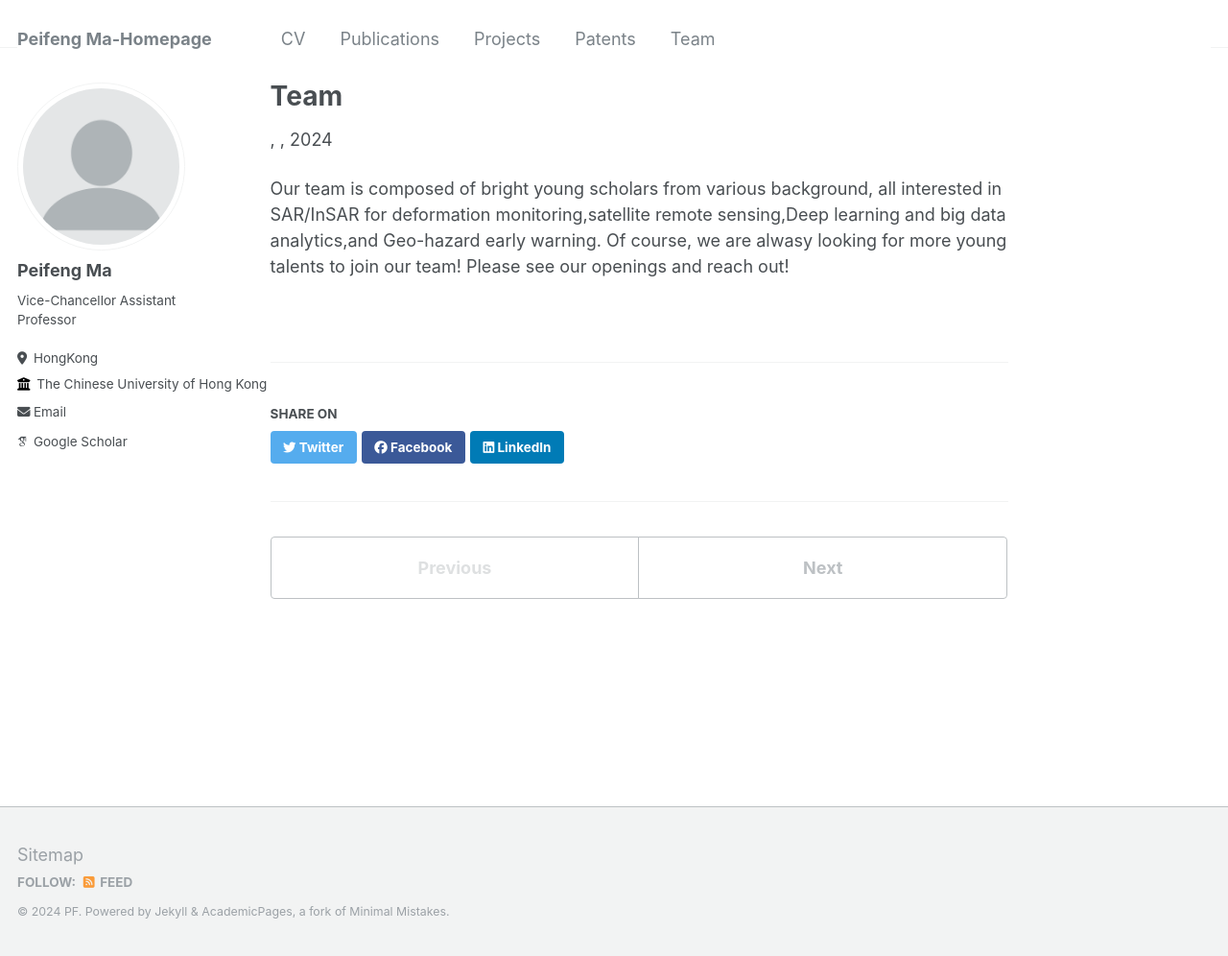
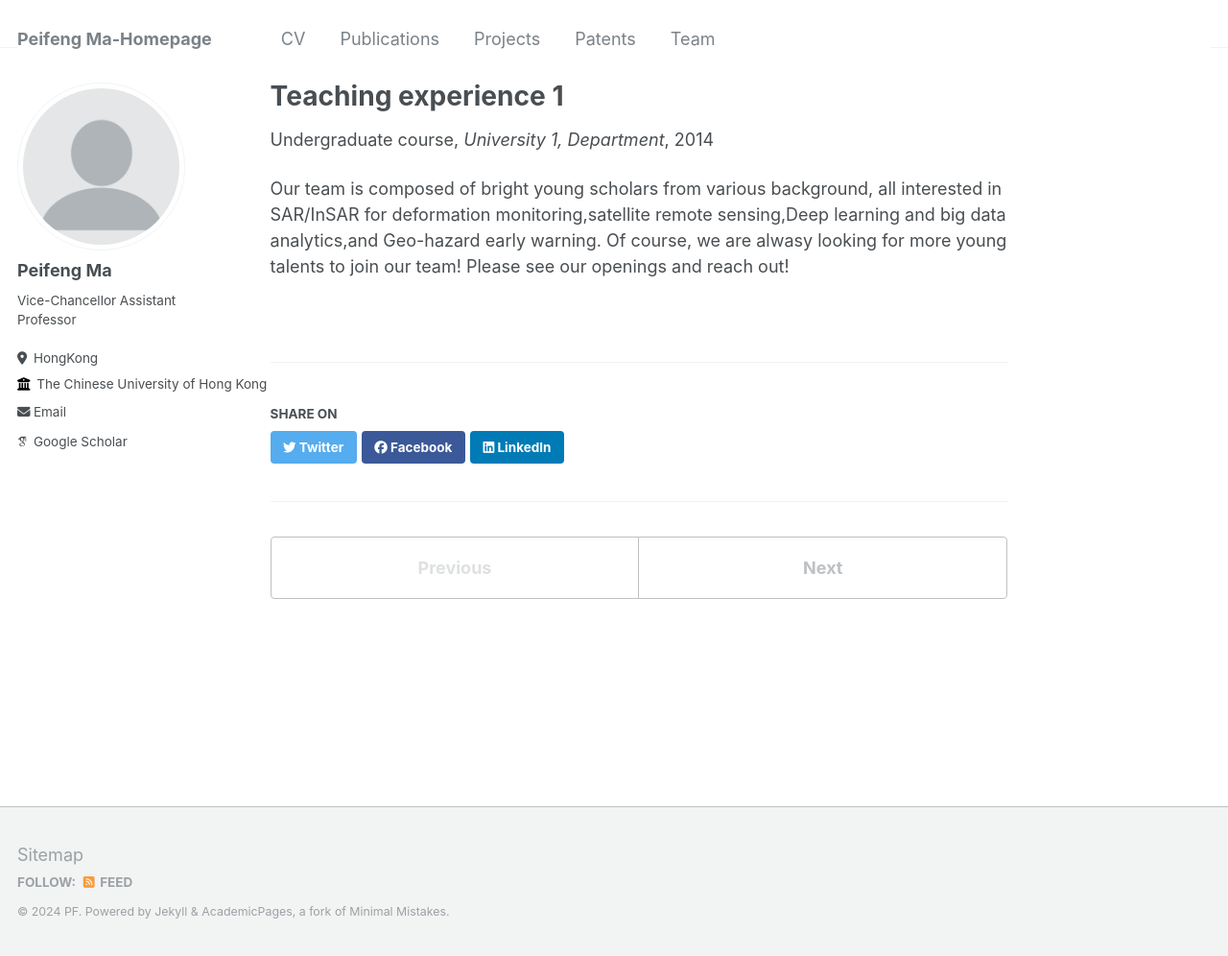
Before and after one commit to pfMA03/peifengMa, a Jekyll site: the page built from _teaching/2014-spring-teaching-1.md, in a window 1280 px wide and 996 px high. Shown: the whole window at 96% size. Built offline with Jekyll 4.4.1, drawn with Linux system fonts in a browser that asks for light colours; some web fonts are replaced.

Commit message:
Update and rename Team.md to 2014-spring-teaching-1.md

```diff
--- a/_teaching/Team.md
+++ b/_teaching/2014-spring-teaching-1.md
@@ -1,6 +1,11 @@
 ---
-title: "Team"
+title: "Teaching experience 1"
 collection: teaching
-permalink: /teaching/Team
+type: "Undergraduate course"
+permalink: /teaching/2014-spring-teaching-1
+venue: "University 1, Department"
+date: 2014-01-01
+location: "City, Country"
 ---
+
 Our team is composed of bright young scholars from various background, all interested in SAR/InSAR for deformation monitoring,satellite remote sensing,Deep learning and big data analytics,and Geo-hazard early warning. Of course, we are alwasy looking for more young talents to join our team! Please see our openings and reach out!
```
